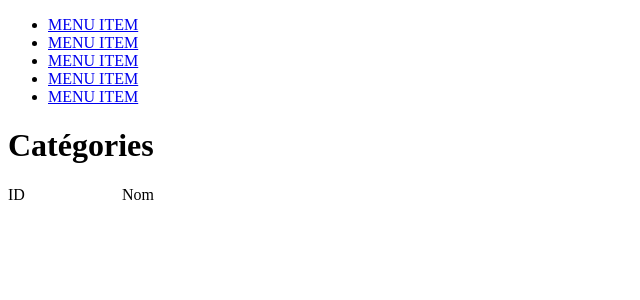
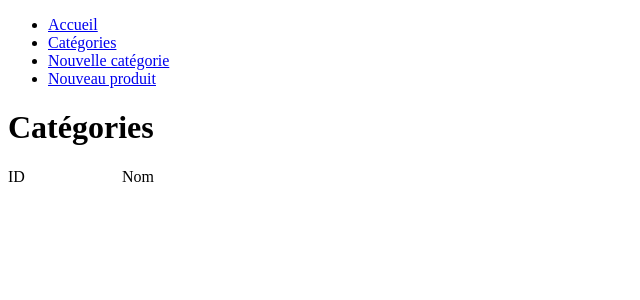
Before and after one commit to ld-web/cnam-php-2024-src, a PHP site: page /php-store/categories.php in a window 1280 px wide. Shown: the top 300 px of the page, without its empty margins (0-640 px from the left). Run offline with PHP 8.4, Linux system fonts and the light colour scheme; data that the repository does not hold is empty.

Commit message:
:sparkles: Categories find method, menu items

```diff
--- a/php-store/classes/Categories.php
+++ b/php-store/classes/Categories.php
@@ -4,10 +4,30 @@ require_once 'Database.php';
 
 class Categories
 {
+    private PDO $pdo;
+
+    public function __construct()
+    {
+        $this->pdo = Database::getConnection();
+    }
+
     public function findAll(): array
     {
-        $pdo = Database::getConnection();
-        $stmt = $pdo->query("SELECT * FROM category");
+        $stmt = $this->pdo->query("SELECT * FROM category");
         return $stmt->fetchAll(PDO::FETCH_ASSOC);
     }
+
+    public function find(int $id): ?array
+    {
+        $stmt = $this->pdo->prepare("SELECT * FROM category WHERE id = :id");
+        $stmt->execute(['id' => $id]);
+
+        $result = $stmt->fetch(PDO::FETCH_ASSOC);
+
+        if ($result === false) {
+            return null;
+        }
+
+        return $result;
+    }
 }
--- a/php-store/layout/header.php
+++ b/php-store/layout/header.php
@@ -12,11 +12,10 @@
     <header>
         <nav>
             <ul>
-                <li><a href="#">MENU ITEM</a></li>
-                <li><a href="#">MENU ITEM</a></li>
-                <li><a href="#">MENU ITEM</a></li>
-                <li><a href="#">MENU ITEM</a></li>
-                <li><a href="#">MENU ITEM</a></li>
+                <li><a href="/">Accueil</a></li>
+                <li><a href="/categories.php">Catégories</a></li>
+                <li><a href="/add-category.php">Nouvelle catégorie</a></li>
+                <li><a href="/add-product.php">Nouveau produit</a></li>
             </ul>
         </nav>
         <?php
```
